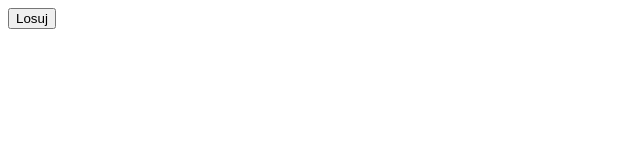
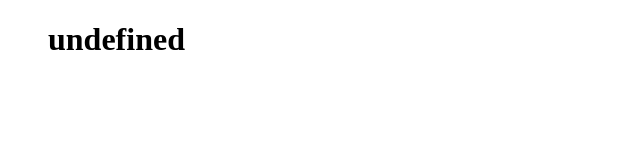
Before and after one commit to TomaszDaniel/Numbers-1-10000, a website: page js/index.html in a window 1280 px wide. Shown: the whole page, without its empty margins (0-640 px from the left). Drawn offline with nearby package versions, Linux system fonts and the light colour scheme.

Commit message:
add interval

```diff
--- a/js/index.html
+++ b/js/index.html
@@ -7,10 +7,6 @@
     <title>CodersLab</title>
 </head>
 <body>
-
-    <form>
-            <input type="submit" value="Losuj">
-    </form>
 
     <ul></ul>
 
@@ -45,14 +41,14 @@
                 winLi.innerText = element.text;
                 list.append(winLi);
                 button.css('display', 'none');
+                clearInterval(intervalId);
             }
 
             myNumber = Math.floor(Math.random() *(a-b+1)+b)
         };
 
 
-        $('form').submit(function (e) {
-            e.preventDefault();
+        var intervalId = setInterval(function(){
         $.ajax({
             type: 'POST',
             url: "",
@@ -62,8 +58,7 @@
             addToHTML(res);
         }).fail(function(){
             console.log('failure');
-        })
-        });
+        })},100);
 
 
     </script>
```
